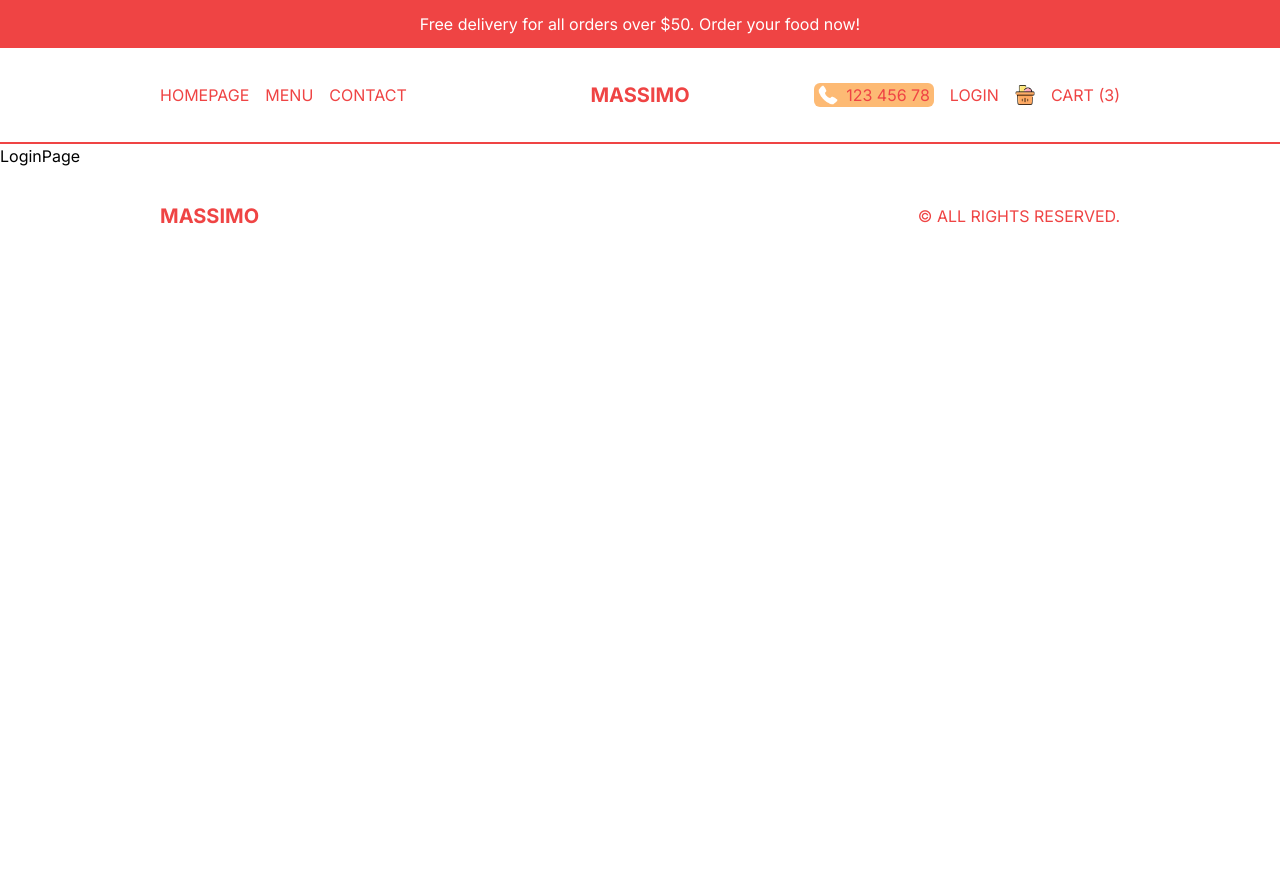
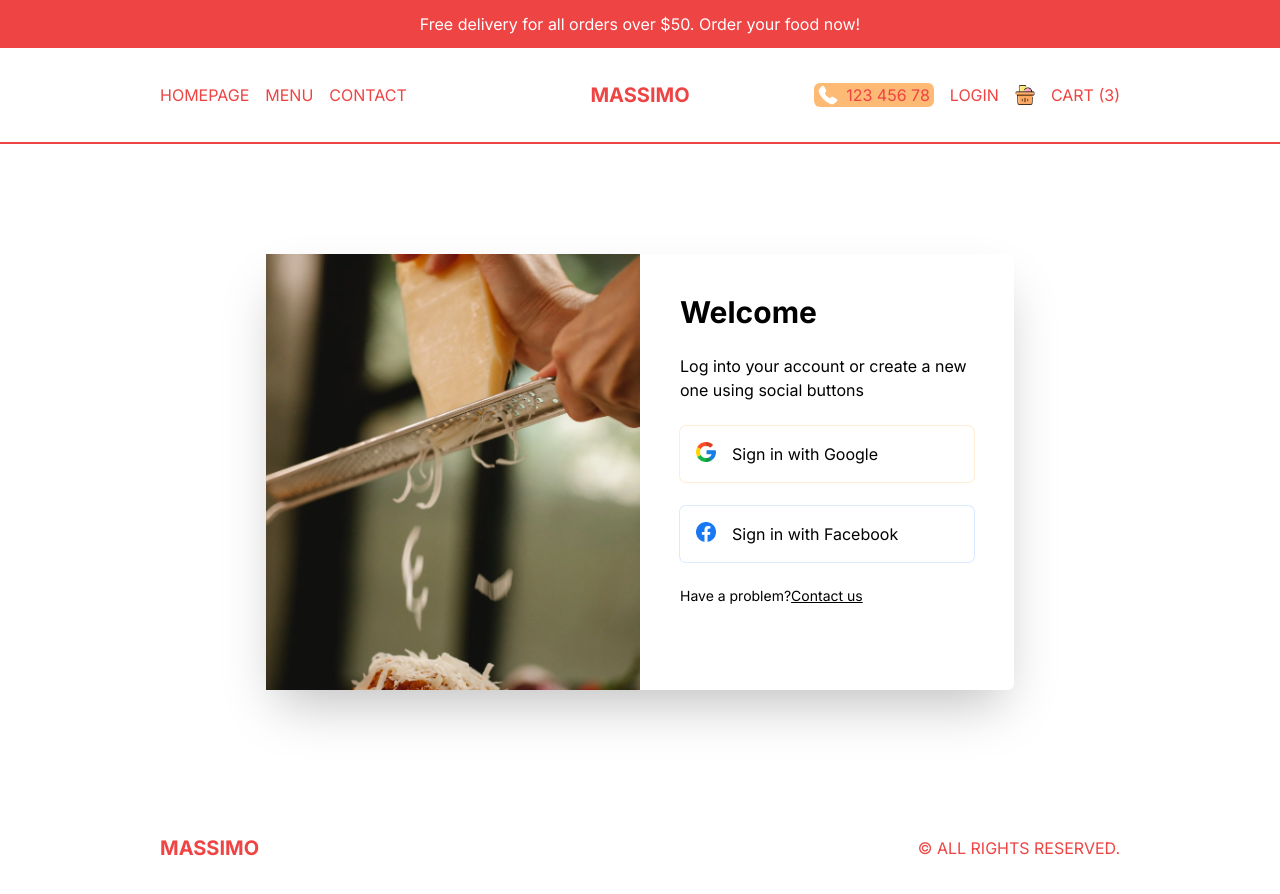
Before and after one commit to MohamedHabibFrigui/Food-Ordering-Website, a Next.js app: page /login in a window 1280 px wide. Before the commit the page ends 800 px from the top, so only its background shows below. Built offline with nearby package versions, Linux system fonts and the light colour scheme.

Commit message:
Add Login page

```diff
--- a/src/app/login/page.tsx
+++ b/src/app/login/page.tsx
@@ -1,7 +1,55 @@
+import Image from "next/image";
+import Link from "next/link";
 import React from "react";
 
 const LoginPage = () => {
-  return <div>LoginPage</div>;
+  return (
+    <div className="p-4 h-[calc(100vh-6rem)] md:h-[calc(100vh-9rem)] flex items-center justify-center">
+      {/* BOX */}
+      <div className=" h-full shadow-2xl rounded-md flex flex-col md:flex-row md:h-[70%] md:w-full lg:w-[60%] 2xl:w-1/2">
+        {/* IMAGE CONTAINER */}
+        <div className="relative h-1/3 w-full md:h-full md:w-1/2">
+          <Image
+            src="/loginBg.png"
+            alt="login img"
+            fill
+            className="object-cover"
+          />
+        </div>
+        {/* FORM CONTAINER */}
+        <div className="p-10 flex flex-col gap-6 md:w-1/2">
+          <h1 className="font-bold text-xl xl:text-3xl">Welcome</h1>
+          <p>Log into your account or create a new one using social buttons</p>
+          <button className="flex gap-4 p-4 ring-1 ring-orange-100 rounded-md">
+            <Image
+              src="/google.png"
+              alt="google"
+              width={20}
+              height={20}
+              className="object-contain"
+            />
+            <span>Sign in with Google</span>
+          </button>
+          <button className="flex gap-4 p-4 ring-1 ring-blue-100 rounded-md">
+            <Image
+              src="/facebook.png"
+              alt="facebook"
+              width={20}
+              height={20}
+              className="object-contain"
+            />
+            <span>Sign in with Facebook</span>
+          </button>
+          <p className="text-sm">
+            Have a problem?
+            <Link className="underline" href="/">
+              Contact us
+            </Link>
+          </p>
+        </div>
+      </div>
+    </div>
+  );
 };
 
 export default LoginPage;
```
